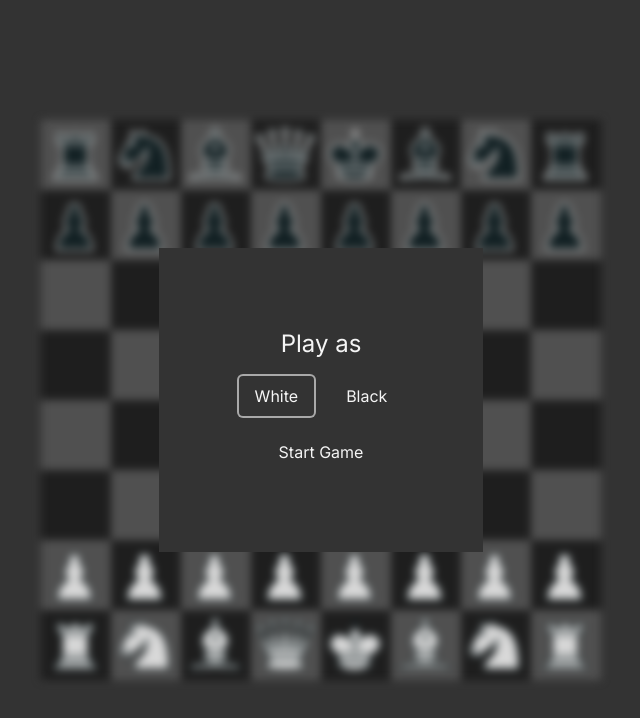
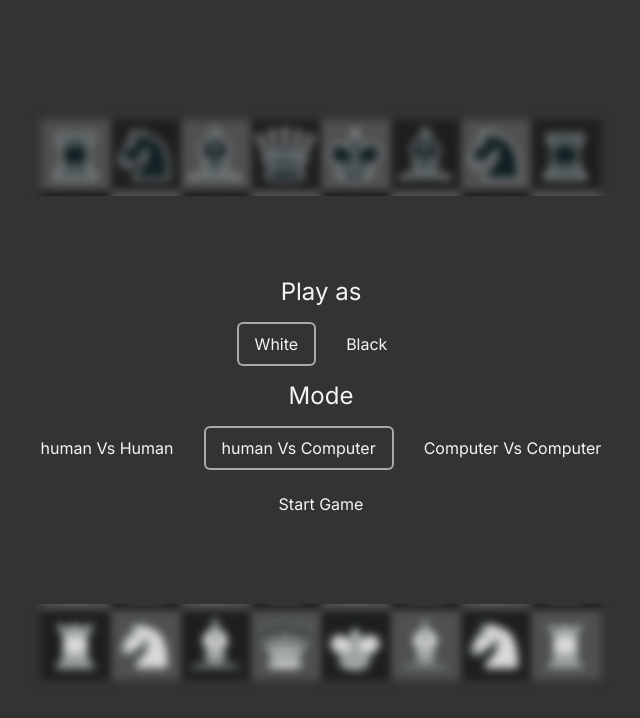
Before and after one commit to angelolucas/chess, a Next.js app: page / in a window 1280 px wide. Shown: the top 718 px of the page, without its empty margins (319-959 px from the left). Built offline with nearby package versions, Linux system fonts and the light colour scheme.

Commit message:
engine moves

```diff
--- a/src/components/App.tsx
+++ b/src/components/App.tsx
@@ -3,21 +3,25 @@
 import { useState } from 'react';
 import Chess from './Chess';
 import Setup from './Setup';
-import { Player } from '@/types/app.types';
+import { GameMode, Player } from '@/types/app.types';
 
 const App = () => {
   const [player, setPlayer] = useState<Player>(Player.white);
+  const [mode, setMode] = useState<GameMode>(GameMode.humanVsComputer);
   const [gameStarted, setGameStarted] = useState(false);
 
   return (
     <div className="flex justify-center items-center h-full gap-4">
       {!gameStarted && (
         <Setup
-          onStart={() => setGameStarted(true)}
+          onStart={({ mode }) => {
+            setMode(mode);
+            setGameStarted(true);
+          }}
           onChangePlayer={setPlayer}
         />
       )}
-      <Chess player={player} gameStarted={gameStarted} />
+      <Chess player={player} gameStarted={gameStarted} gameMode={mode} />
     </div>
   );
 };
--- a/src/components/Chess.tsx
+++ b/src/components/Chess.tsx
@@ -4,6 +4,7 @@ import { useCallback, useEffect, useMemo, useState } from 'react';
 import Board from './Board';
 import { initialPosition } from '@/constants/initialPosition';
 import {
+  GameMode,
   Move as MoveProps,
   MoveType,
   Piece as PieceProps,
@@ -20,10 +21,11 @@ import clsx from 'clsx';
 
 interface ChessProps {
   player: Player;
+  gameMode: GameMode;
   gameStarted: boolean;
 }
 
-const Chess = ({ player, gameStarted }: ChessProps) => {
+const Chess = ({ player, gameMode, gameStarted }: ChessProps) => {
   const [currentPlayer, setCurrentPlayer] = useState<Player>(player);
 
   const initialPositionWithMoves = useMemo(
@@ -70,14 +72,28 @@ const Chess = ({ player, gameStarted }: ChessProps) => {
   );
 
   const handlePieceSelection = (piece: PieceProps) => {
+    if (gameMode === GameMode.computerVsComputer) return;
+    if (gameMode === GameMode.humanVsComputer && currentPlayer !== player)
+      return;
+
     setSelectedPiece(piece.player === currentPlayer ? piece : null);
   };
 
   const handleMove = useCallback(
-    (piece: PieceProps, move: MoveProps, promotionPiece?: PieceType) => {
+    ({
+      piece,
+      move,
+      promotionPiece,
+    }: {
+      piece: PieceProps;
+      move: MoveProps;
+      promotionPiece?: PieceType;
+    }) => {
       if (move.type === MoveType.promotion) {
         setPromotion({ piece, square: move.square });
       } else {
+        const opponent =
+          currentPlayer === Player.white ? Player.black : Player.white;
         setSelectedPiece(null);
         setBoardPosition(
           newBoardPosition({
@@ -88,13 +104,53 @@ const Chess = ({ player, gameStarted }: ChessProps) => {
             promotionPiece,
           })
         );
-        setCurrentPlayer(
-          currentPlayer === Player.white ? Player.black : Player.white
-        );
+        setCurrentPlayer(opponent);
       }
     },
     [boardPosition, currentPlayer]
   );
+
+  const handleEngineMove = useCallback(
+    (player: Player) => {
+      const pieces = boardPosition.filter(
+        (piece) => piece.player === player && piece.moves.length
+      );
+      const randomPiece = pieces[Math.floor(Math.random() * pieces.length)];
+      const randomMove =
+        randomPiece.moves[Math.floor(Math.random() * randomPiece.moves.length)];
+
+      if (randomMove.type === MoveType.promotion) {
+        handleMove({
+          piece: randomPiece,
+          move: { square: randomMove.square },
+          promotionPiece: PieceType.queen,
+        });
+      } else {
+        handleMove({ piece: randomPiece, move: randomMove });
+      }
+    },
+    [boardPosition, handleMove]
+  );
+
+  useEffect(() => {
+    if (!playerMoves || !gameStarted) return;
+
+    if (
+      (gameMode === GameMode.computerVsComputer && gameStarted) ||
+      (gameMode === GameMode.humanVsComputer && currentPlayer !== player)
+    ) {
+      setTimeout(() => {
+        handleEngineMove(currentPlayer);
+      }, 300);
+    }
+  }, [
+    currentPlayer,
+    gameMode,
+    gameStarted,
+    handleEngineMove,
+    player,
+    playerMoves,
+  ]);
 
   useEffect(() => {
     setSelectedPiece(null);
@@ -142,7 +198,7 @@ const Chess = ({ player, gameStarted }: ChessProps) => {
         <Move
           key={move.square}
           position={move.square}
-          onClick={() => handleMove(selectedPiece, move)}
+          onClick={() => handleMove({ piece: selectedPiece, move })}
         />
       ))}
 
@@ -151,11 +207,11 @@ const Chess = ({ player, gameStarted }: ChessProps) => {
           player={promotion.piece.player}
           square={promotion.square}
           onPromote={(promotionPiece) =>
-            handleMove(
-              promotion.piece,
-              { square: promotion.square },
-              promotionPiece
-            )
+            handleMove({
+              piece: promotion.piece,
+              move: { square: promotion.square },
+              promotionPiece,
+            })
           }
           onClose={() => {
             setPromotion(null);
--- a/src/components/Setup.tsx
+++ b/src/components/Setup.tsx
@@ -1,17 +1,22 @@
-import { Player } from '@/types/app.types';
+import { GameMode, Player } from '@/types/app.types';
 import { useState } from 'react';
 
 interface SetupProps {
   onChangePlayer: (player: Player) => void;
-  onStart: (player: Player) => void;
+  onStart: ({ player, mode }: { player: Player; mode: GameMode }) => void;
 }
 
 const Setup = ({ onChangePlayer, onStart }: SetupProps) => {
   const [player, setPlayer] = useState<Player>(Player.white);
+  const [mode, setMode] = useState<GameMode>(GameMode.humanVsComputer);
 
   const handleChangePlayer = (player: Player) => {
     setPlayer(player);
     onChangePlayer(player);
+  };
+
+  const handleChangeMode = (mode: GameMode) => {
+    setMode(mode);
   };
 
   return (
@@ -35,9 +40,36 @@ const Setup = ({ onChangePlayer, onStart }: SetupProps) => {
           Black
         </button>
       </div>
+      <h2 className="text-ui-text-primary text-2xl mb-4">Mode</h2>
+      <div className="flex space-x-4 mb-4">
+        <button
+          className={`px-4 py-2 rounded bg-buttons-primary text-ui-text-primary ${
+            mode === GameMode.humanVsHuman ? 'ring-2 ring-ui-borders' : ''
+          }`}
+          onClick={() => handleChangeMode(GameMode.humanVsHuman)}
+        >
+          human Vs Human
+        </button>
+        <button
+          className={`px-4 py-2 rounded bg-buttons-secondary text-ui-text-primary ${
+            mode === GameMode.humanVsComputer ? 'ring-2 ring-ui-borders' : ''
+          }`}
+          onClick={() => handleChangeMode(GameMode.humanVsComputer)}
+        >
+          human Vs Computer
+        </button>
+        <button
+          className={`px-4 py-2 rounded bg-buttons-secondary text-ui-text-primary ${
+            mode === GameMode.computerVsComputer ? 'ring-2 ring-ui-borders' : ''
+          }`}
+          onClick={() => handleChangeMode(GameMode.computerVsComputer)}
+        >
+          Computer Vs Computer
+        </button>
+      </div>
       <button
         className="px-4 py-2 rounded bg-buttons-primary text-ui-text-primary"
-        onClick={() => onStart(player)}
+        onClick={() => onStart({ player, mode })}
       >
         Start Game
       </button>
--- a/src/types/app.types.ts
+++ b/src/types/app.types.ts
@@ -1,3 +1,9 @@
+export enum GameMode {
+  humanVsHuman = 'humanVsHuman',
+  humanVsComputer = 'humanVsComputer',
+  computerVsComputer = 'computerVsComputer',
+}
+
 export enum Player {
   white = 'white',
   black = 'black',
```
